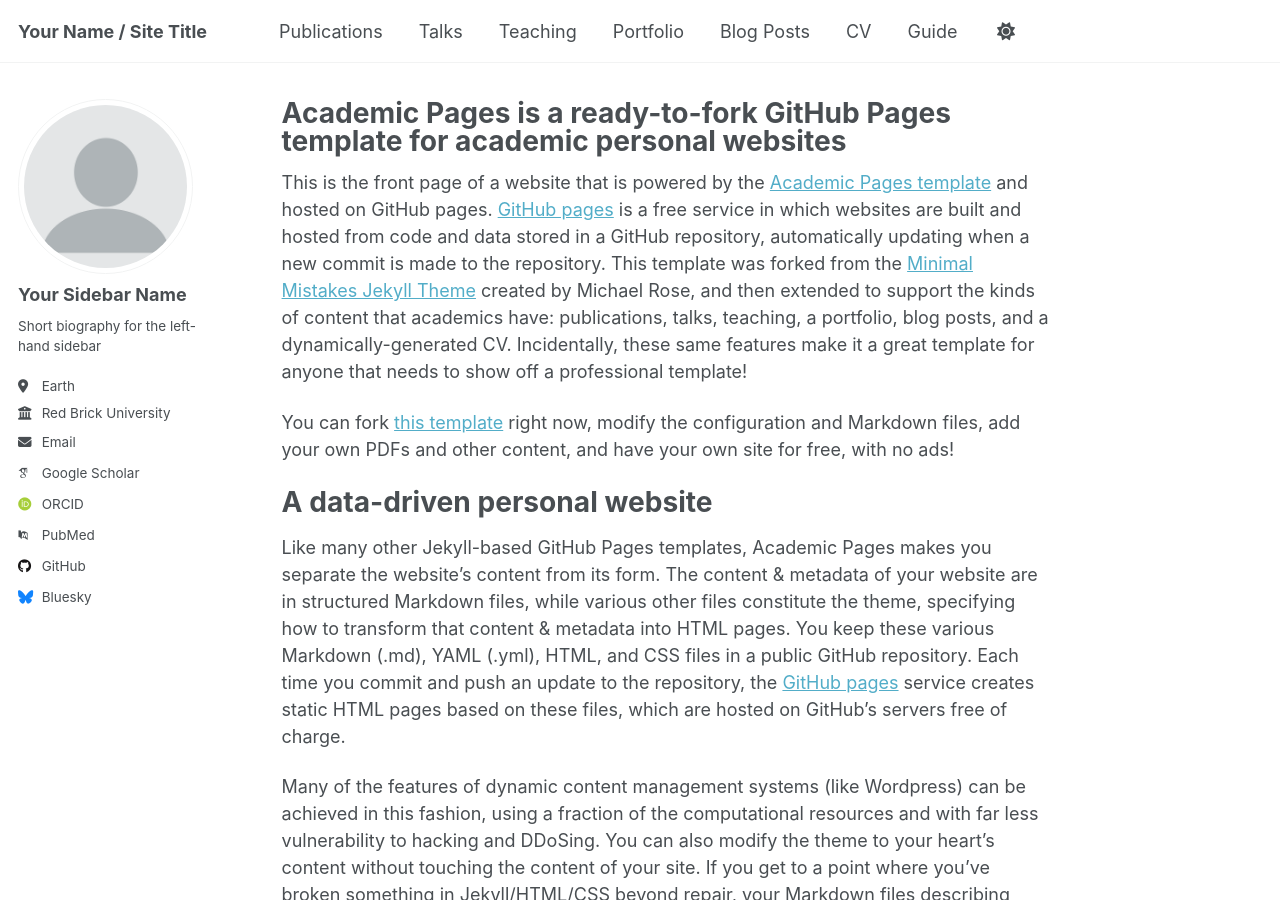
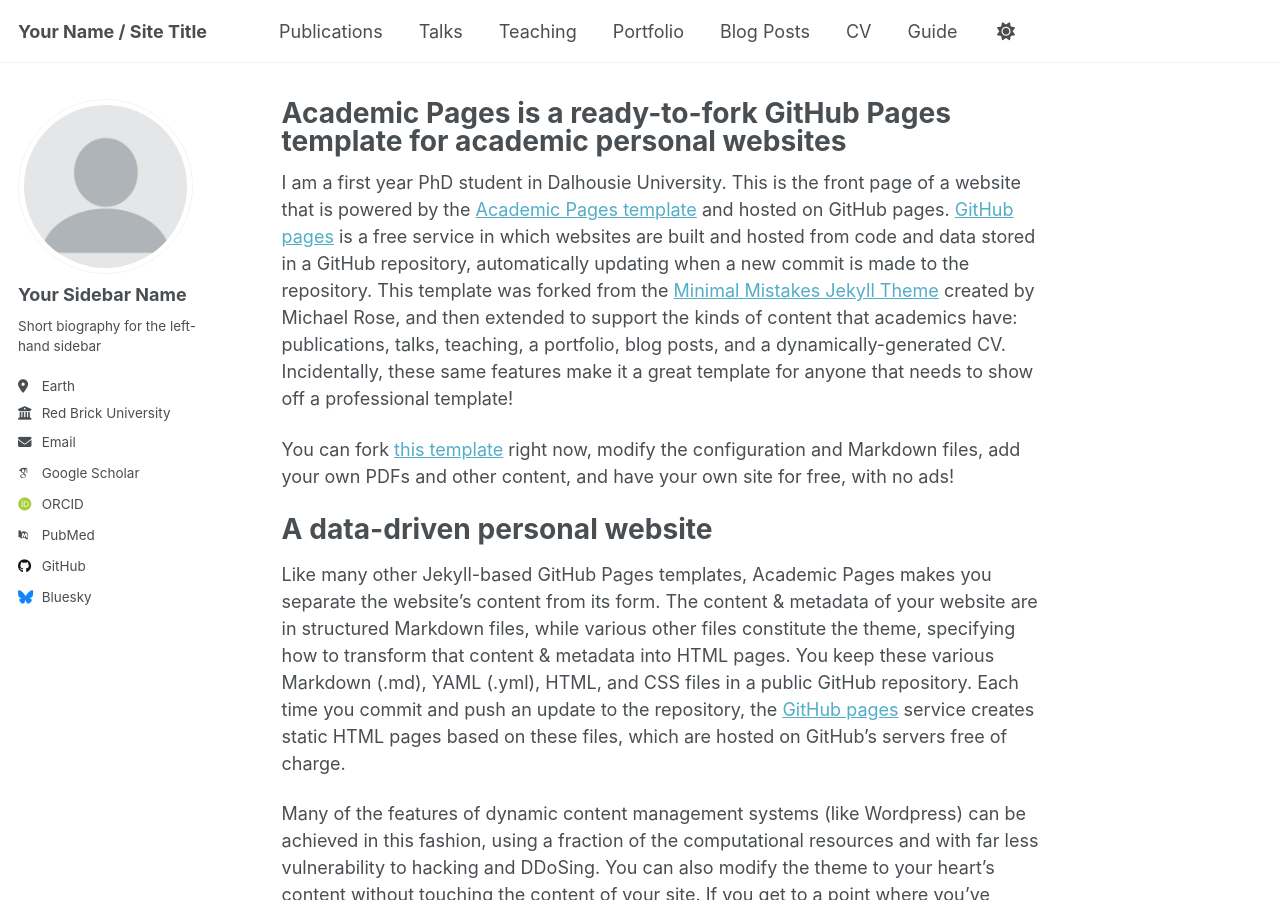
Before and after one commit to NuoChen1999/nuochen1999.github.io, a Jekyll site: the page built from _pages/about.md, in a window 1280 px wide and 900 px high. Built offline with Jekyll 4.4.1, drawn with Linux system fonts in a browser that asks for light colours; some web fonts are replaced; a script that is not in the unit is left out.

Commit message:
Update about.md

```diff
--- a/_pages/about.md
+++ b/_pages/about.md
@@ -7,7 +7,7 @@ redirect_from:
   - /about.html
 ---
 
-This is the front page of a website that is powered by the [Academic Pages template](https://github.com/academicpages/academicpages.github.io) and hosted on GitHub pages. [GitHub pages](https://pages.github.com) is a free service in which websites are built and hosted from code and data stored in a GitHub repository, automatically updating when a new commit is made to the repository. This template was forked from the [Minimal Mistakes Jekyll Theme](https://mmistakes.github.io/minimal-mistakes/) created by Michael Rose, and then extended to support the kinds of content that academics have: publications, talks, teaching, a portfolio, blog posts, and a dynamically-generated CV. Incidentally, these same features make it a great template for anyone that needs to show off a professional template!
+I am a first year PhD student in Dalhousie University. This is the front page of a website that is powered by the [Academic Pages template](https://github.com/academicpages/academicpages.github.io) and hosted on GitHub pages. [GitHub pages](https://pages.github.com) is a free service in which websites are built and hosted from code and data stored in a GitHub repository, automatically updating when a new commit is made to the repository. This template was forked from the [Minimal Mistakes Jekyll Theme](https://mmistakes.github.io/minimal-mistakes/) created by Michael Rose, and then extended to support the kinds of content that academics have: publications, talks, teaching, a portfolio, blog posts, and a dynamically-generated CV. Incidentally, these same features make it a great template for anyone that needs to show off a professional template!
 
  You can fork [this template](https://github.com/academicpages/academicpages.github.io) right now, modify the configuration and Markdown files, add your own PDFs and other content, and have your own site for free, with no ads!
 
```
